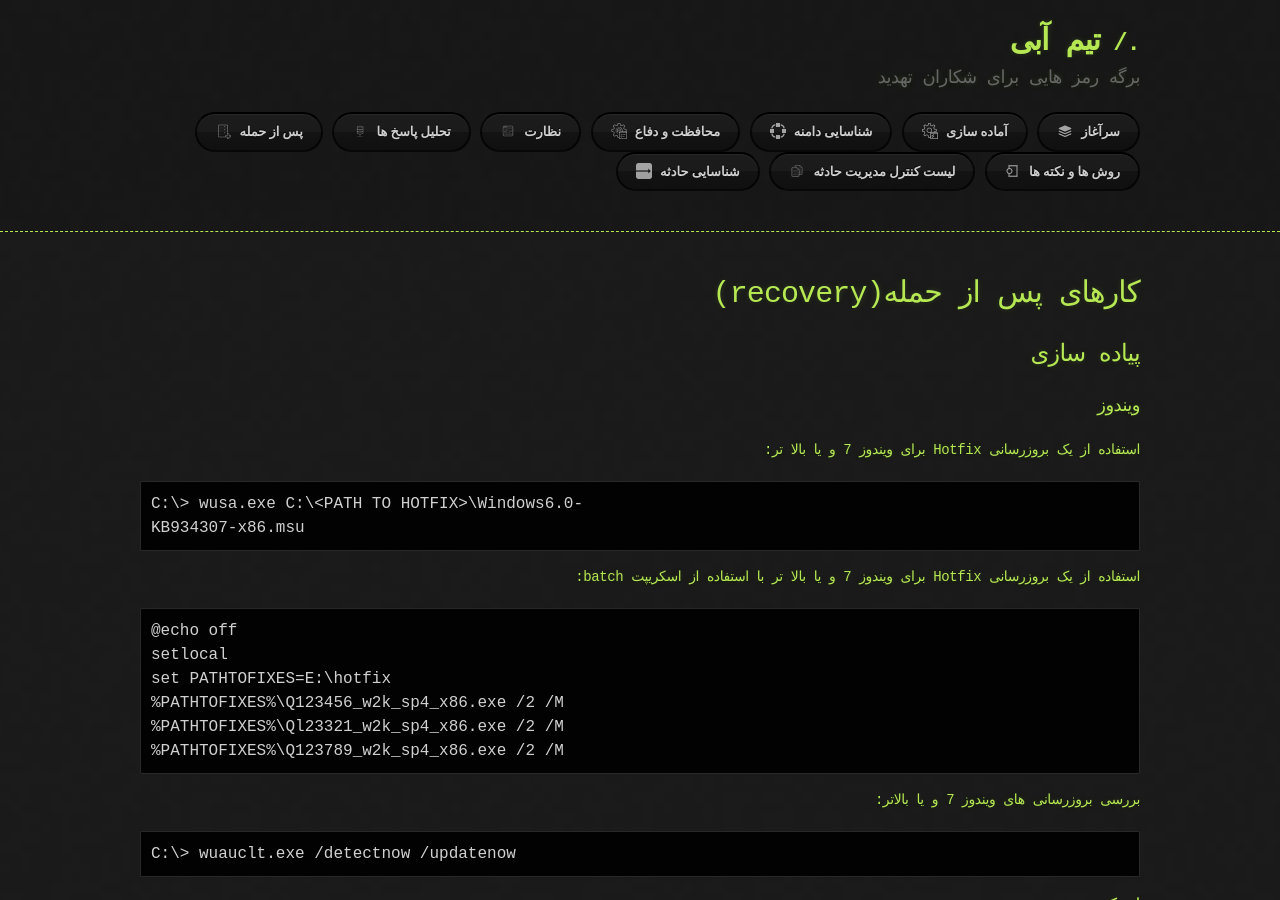
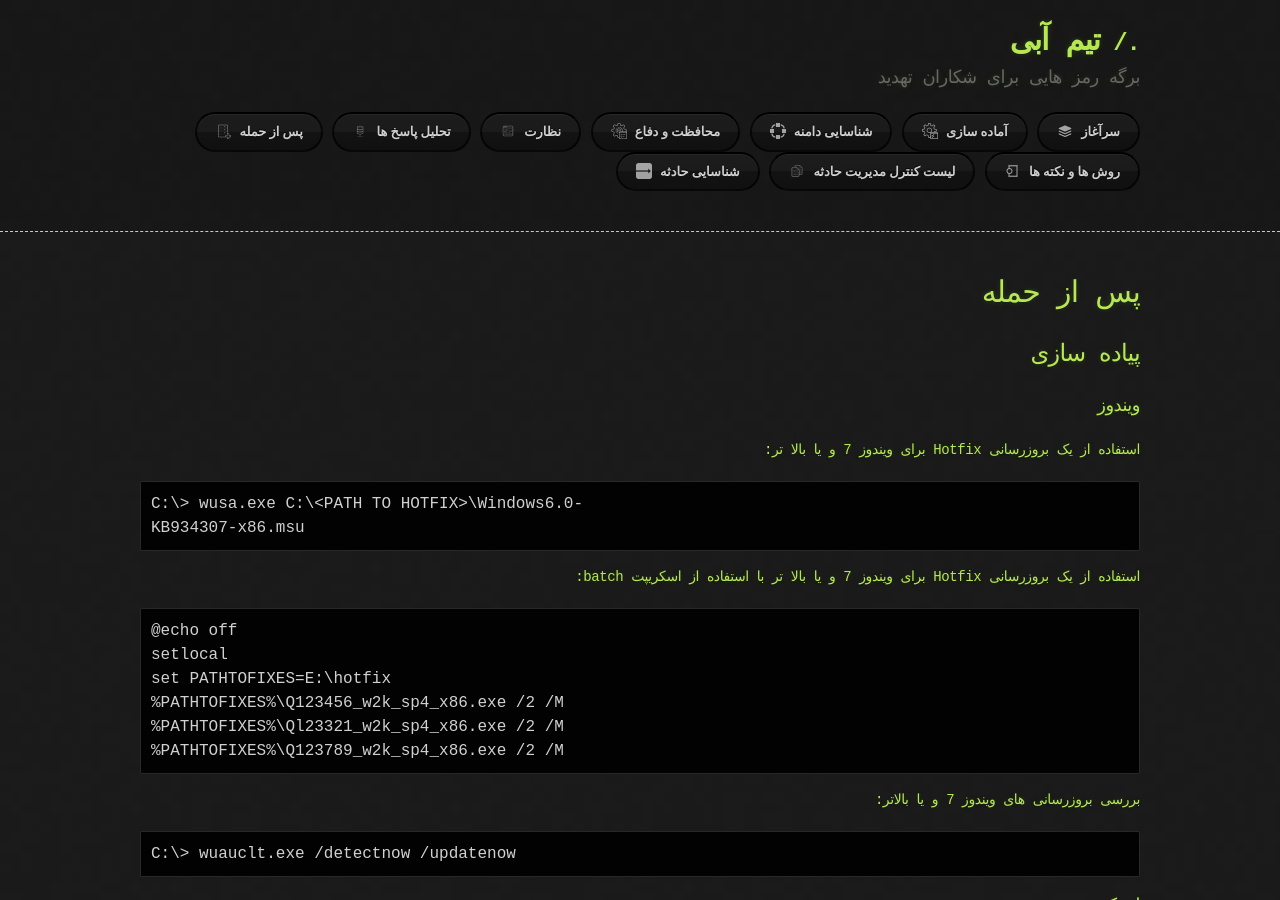
Before and after one commit to irblueteam/blue-team, a Jekyll site: the page built from recover-remediate.md, in a window 1280 px wide and 900 px high. Built offline with Jekyll 4.4.1, drawn with Linux system fonts in a browser that asks for light colours; some web fonts are replaced; our own code applies the rules of GitHub Pages for plain Markdown files.

Commit message:
Update recover-remediate.md

```diff
--- a/recover-remediate.md
+++ b/recover-remediate.md
@@ -1,4 +1,4 @@
-# کارهای پس از حمله(recovery)
+# پس از حمله
 
 ## پیاده سازی
 
```
